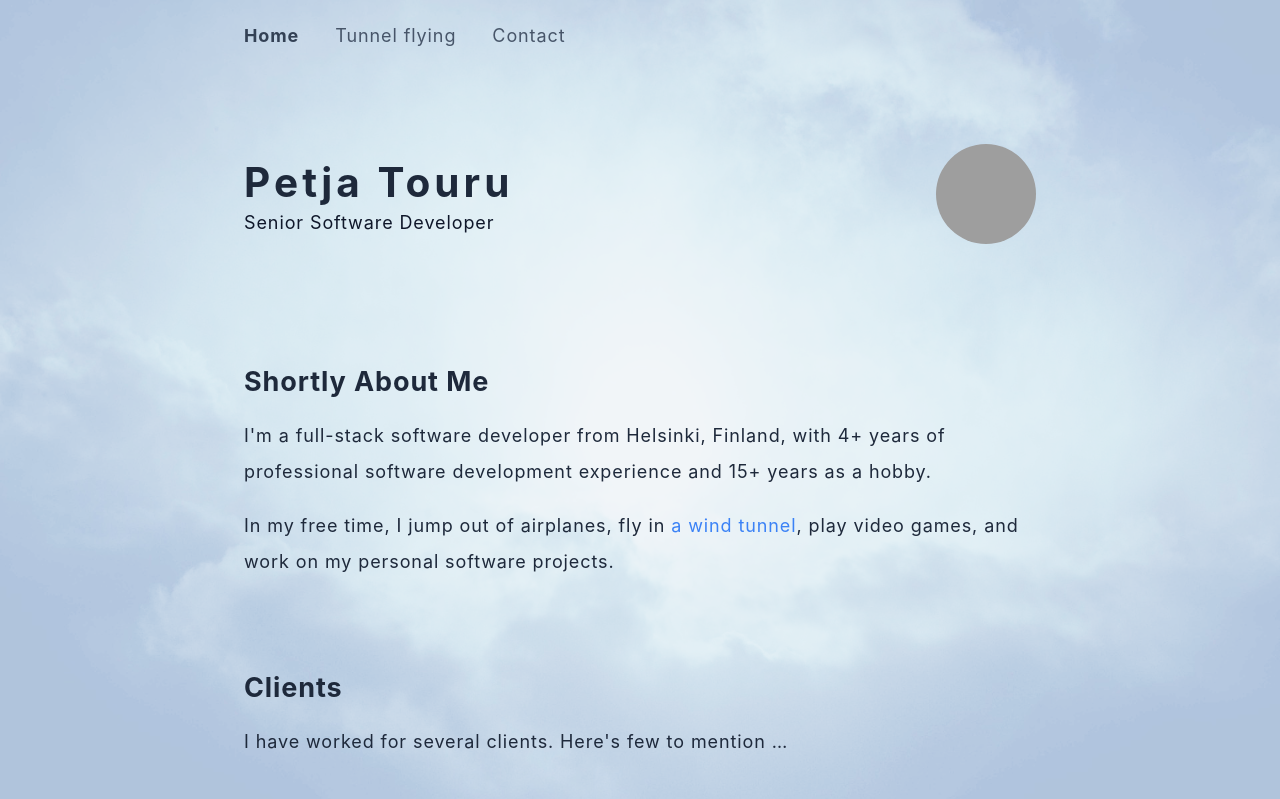
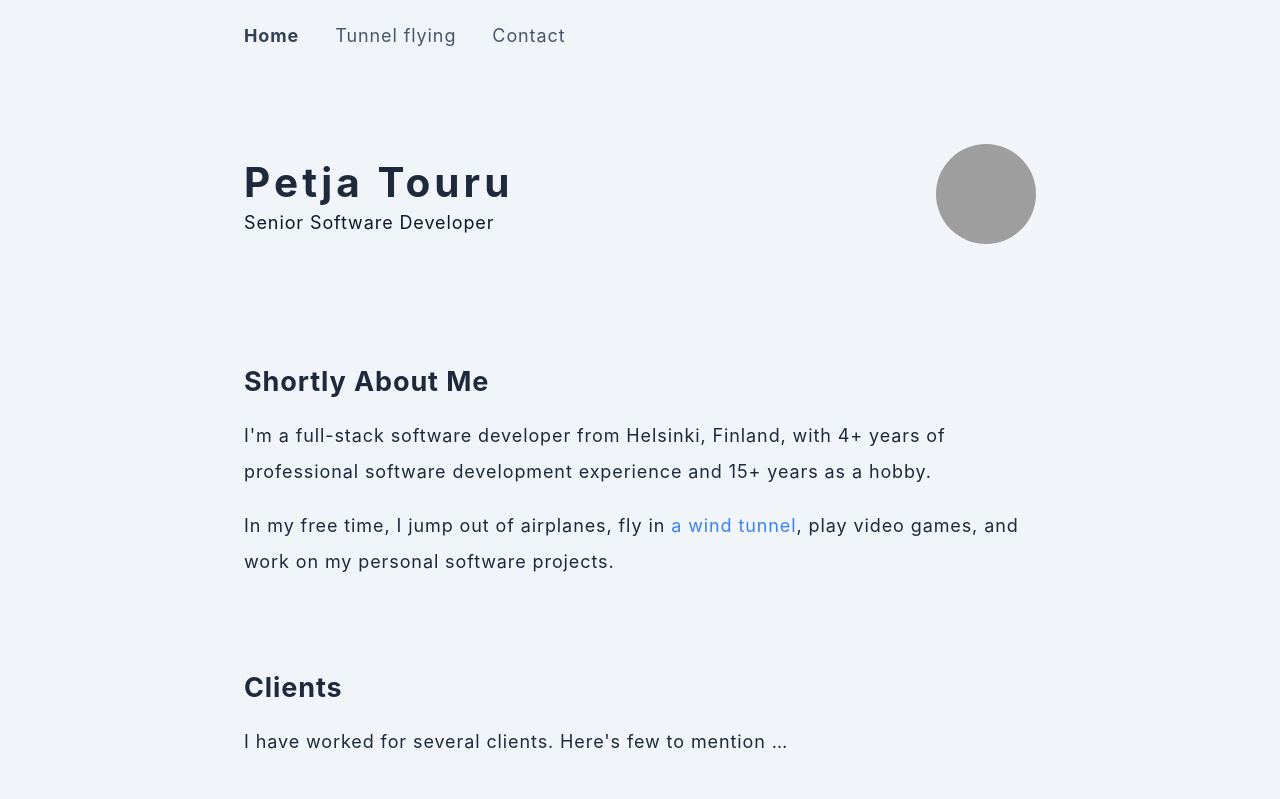
Before and after one commit to petja/petja-me, a Next.js app: page / in a window 1280 px wide. Shown: the top 799 px of the page. Built offline with nearby package versions, Linux system fonts and the light colour scheme; grey boxes are pictures that could not be loaded.

Commit message:
Remove background image

```diff
--- a/styles/globals.css
+++ b/styles/globals.css
@@ -13,8 +13,7 @@ html,body {
 }
 
 body {
-  @apply tracking-wider bg-slate-100 text-slate-800 dark:bg-slate-900 dark:text-white leading-8 bg-cover bg-center bg-blend-color-burn dark:bg-blend-soft-light bg-fixed;
-  background-image: url("/background.jpg");
+  @apply tracking-wider bg-slate-100 text-slate-800 dark:bg-slate-900 dark:text-white leading-8;
 }
 
 a {
```
